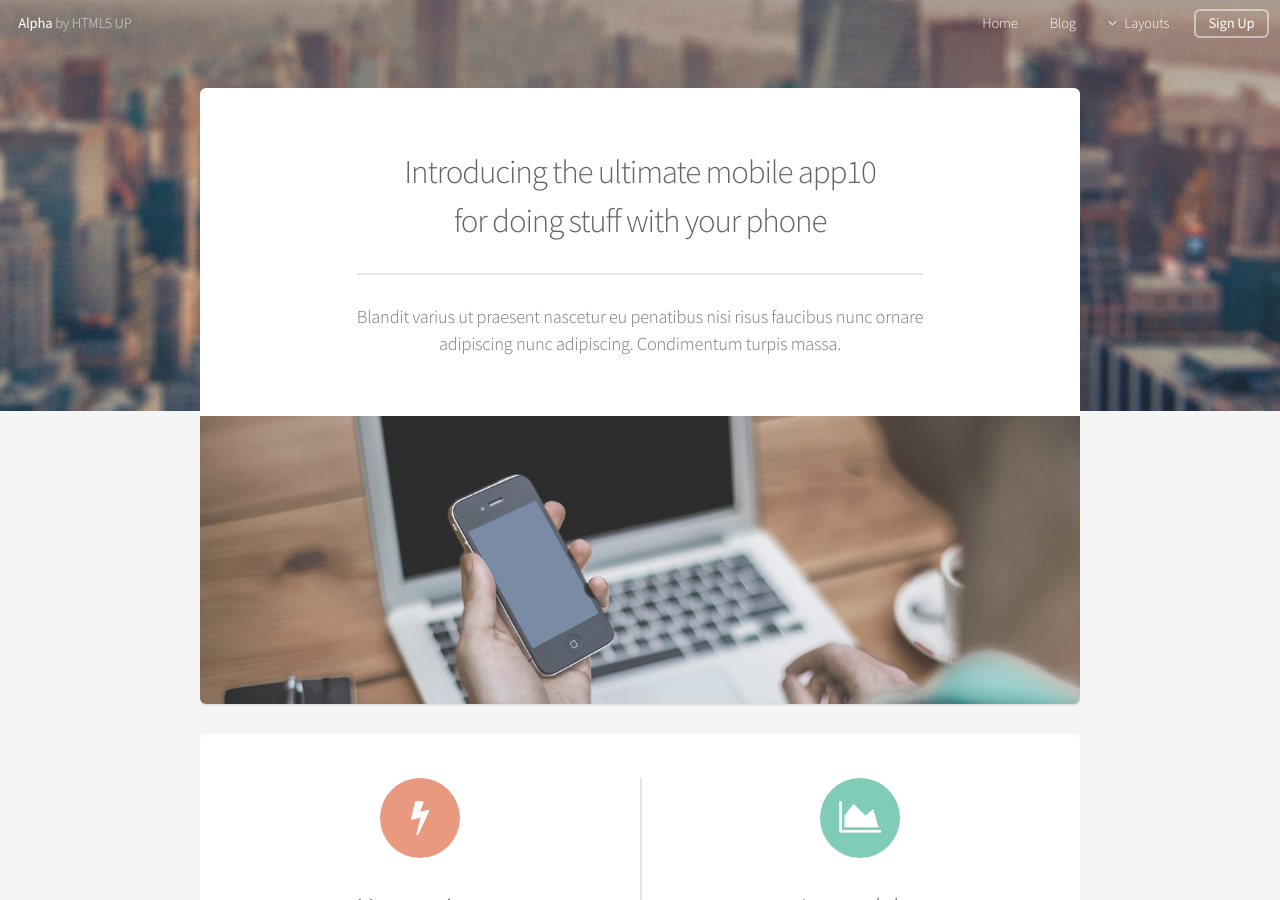
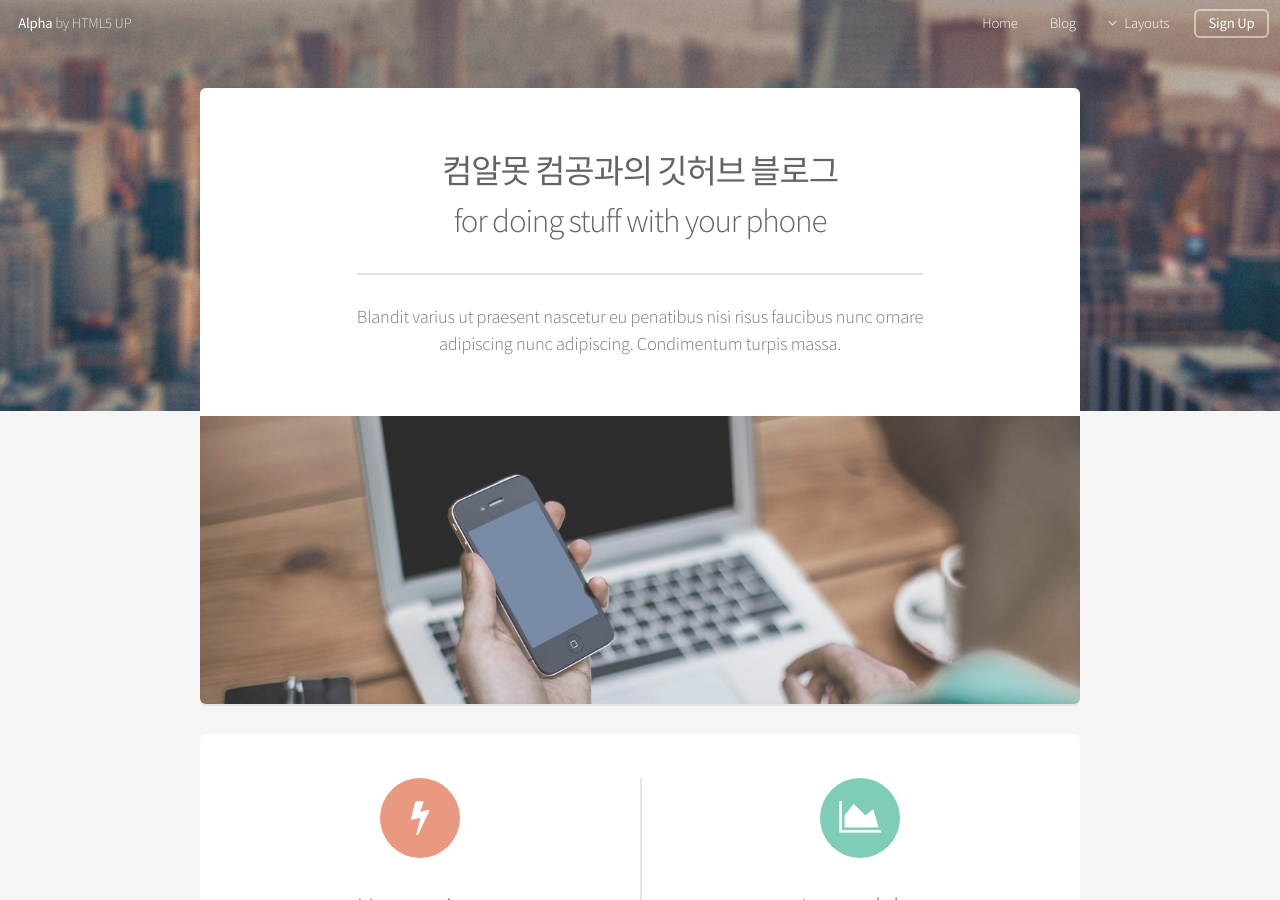
Before and after one commit to wlsgudjh925/wlsgudjh925.github.io, a Jekyll site: the page built from index.html, in a window 1280 px wide and 900 px high. Built offline with Jekyll 4.4.1, drawn with Linux system fonts in a browser that asks for light colours; the list of posts is cut into pages by our own code.

Commit message:
Update index.html

```diff
--- a/index.html
+++ b/index.html
@@ -4,7 +4,7 @@ layout: default
 ---
 <section class="box special">
 	<header class="major">
-		<h2>Introducing the ultimate mobile app10
+		<h2>컴알못 컴공과의 깃허브 블로그
 		<br />
 		for doing stuff with your phone</h2>
 		<p>Blandit varius ut praesent nascetur eu penatibus nisi risus faucibus nunc ornare<br />
```
